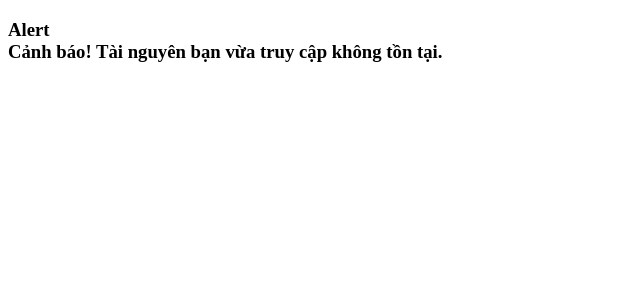
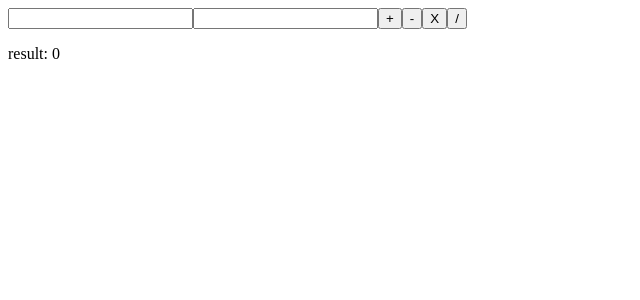
Before and after one commit to Nguyenvannho/module5, a React (Create React App) app: page / in a window 1280 px wide. Shown: the top 300 px of the page, without its empty margins (0-640 px from the left). Built offline with nearby package versions, Linux system fonts and the light colour scheme.

Commit message:
bai tap calculato may tinh

```diff
--- /dev/null
+++ b/src/Calculator.js
@@ -0,0 +1,40 @@
+import {useState} from "react";
+
+function Calculator(){
+const [number,setNumber] = useState(0);
+const [number2,setNumber2] = useState(0);
+const [result,setResult] = useState(0)
+
+    function handleChangeNumber(e) {
+      setNumber(e.target.value)
+
+    }
+    function handleChangeNumber2(e) {
+      setNumber2(e.target.value)
+    }
+    function handleClickAdd(){
+      setResult( number/1 + number2/1)
+    }
+    function handleClickSub(){
+      setResult( number/1 - number2/1)
+    }
+    function handleClickMulti(){
+      setResult( number/1 * number2/1)
+    }
+    function handleClickDivide(){
+      setResult( (number/1) / (number2/1))
+    }
+    return (
+        <div>
+            <input type='number' onChange={handleChangeNumber}/>
+            <input type='number' onChange={handleChangeNumber2}/>
+            <button type='button' onClick={handleClickAdd}>+</button>
+            <button type='button' onClick={handleClickSub}>-</button>
+            <button type='button' onClick={handleClickMulti}>X</button>
+            <button type='button' onClick={handleClickDivide}>/</button>
+            <p>result: {result}</p>
+        </div>
+    )
+}
+
+export default Calculator
--- a/src/index.js
+++ b/src/index.js
@@ -2,26 +2,27 @@ import React from 'react';
 import ReactDOM from 'react-dom/client';
 import './index.css';
 import PropTypes from 'prop-types';
-import Alert from './components/Alert';
+// import Alert from './components/Alert';
+import Calculator from './Calculator';
 
 import reportWebVitals from './reportWebVitals';
 
 const root = ReactDOM.createRoot(document.getElementById('root'));
 root.render(
   <React.StrictMode>
-    <App />
+    <Calculator />
   </React.StrictMode>
 );
 
-function App() {
-  return (
-    <div className="App">
-      <h3>Alert
-      <Alert text= "Cảnh báo! Tài nguyên bạn vừa truy cập không tồn tại." />
-      </h3>
-    </div>
-  );
-}
+// function App() {
+//   return (
+//     <div className="App">
+//       <h3>Alert
+//       <Alert text= "Cảnh báo! Tài nguyên bạn vừa truy cập không tồn tại." />
+//       </h3>
+//     </div>
+//   );
+// }
 
 // If you want to start measuring performance in your app, pass a function
 // to log results (for example: reportWebVitals(console.log))
```
